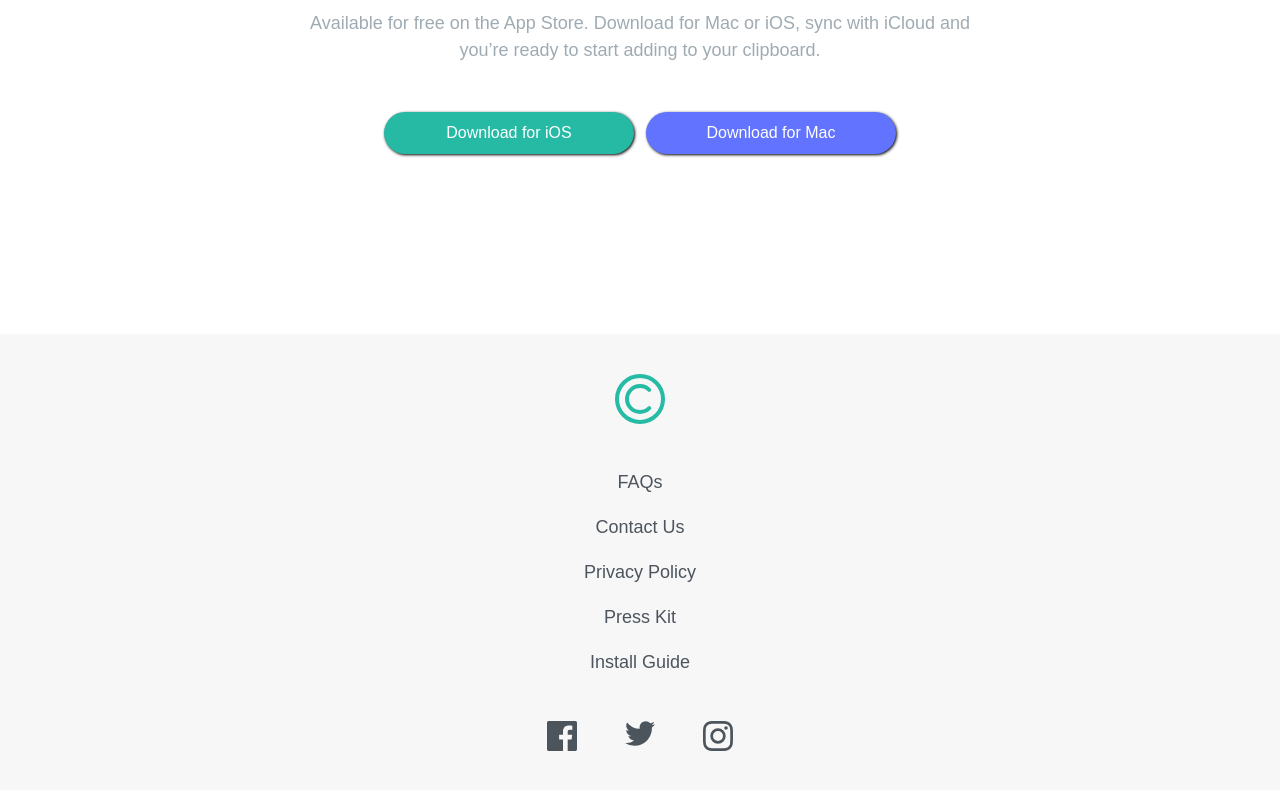
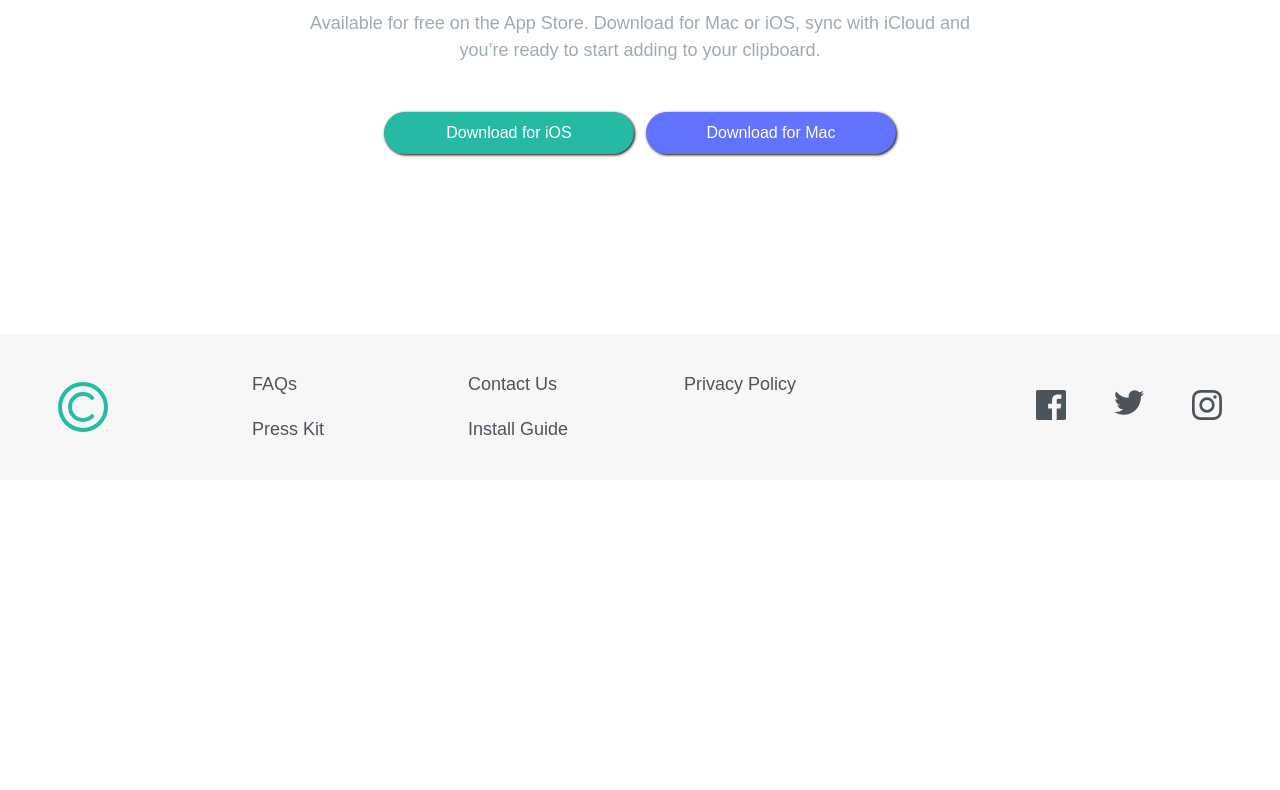
Before and after one commit to Martinica-Andrei/clipboard-landing-page-html-css, a plain HTML site: page index.html in a window 1280 px wide. Shown: the part 2778-3568 px from the top of the page. After the commit the page ends 3258 px from the top, so only its background shows below. Drawn offline with Linux system fonts and the light colour scheme; a web font is replaced by a local one.

Commit message:
finish style

```diff
--- a/index.html
+++ b/index.html
@@ -134,7 +134,7 @@
   <footer>
     <img class="logo" src="images/logo.svg" alt="">
     <nav>
-      <ul class="vertical-links">
+      <ul class="text-links">
         <li><a href="#">FAQs</a></li>
         <li><a href="#">Contact Us</a></li>
         <li><a href="#">Privacy Policy</a></li>
--- a/src/index.css
+++ b/src/index.css
@@ -242,7 +242,6 @@ footer {
     display: flex;
     flex-direction: column;
     align-items: center;
-    justify-content: center;
     gap: 3rem;
 }
 
@@ -254,26 +253,24 @@ footer .logo {
     width: 50px;
 }
 
-.vertical-links {
+.text-links {
     display: flex;
     flex-direction: column;
     align-items: center;
     gap: 1.5rem;
 }
 
-.vertical-links a {
+.text-links a {
     color: var(--Gray-700);
 }
 
-.vertical-links a:hover {
+.text-links a:hover {
     color: var(--Green-500);
 }
 
 .logo-links {
     display: flex;
-    justify-content: center;
     gap: 3rem;
-    width: 100%;
 }
 
 .logo-links img {
@@ -281,7 +278,7 @@ footer .logo {
 }
 
 @media screen and (min-width: 800px) {
-    .main-header .logo-card{
+    .main-header .logo-card {
         background-image: url("../images/bg-header-desktop.png");
     }
 
@@ -292,3 +289,21 @@ footer .logo {
         align-items: flex-start;
     }
 }
+
+@media screen and (min-width: 1000px) {
+    footer {
+        flex-flow: row wrap;
+        justify-content: space-around;
+    }
+
+    .text-links {
+        flex-flow: row wrap;
+        text-align: left;
+        max-width: 40rem;
+    }
+
+    .text-links a{
+        width: 12rem;
+        display: inline-block;
+    }
+}
```
